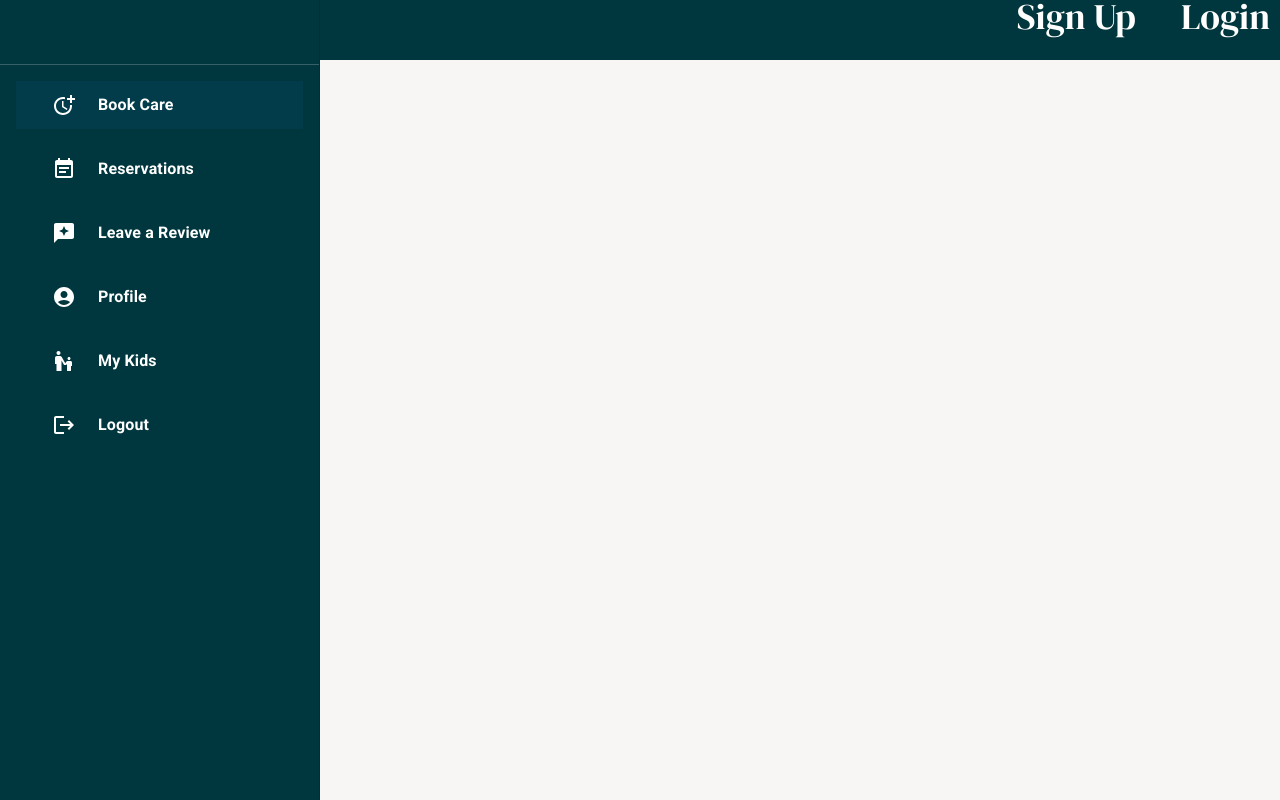
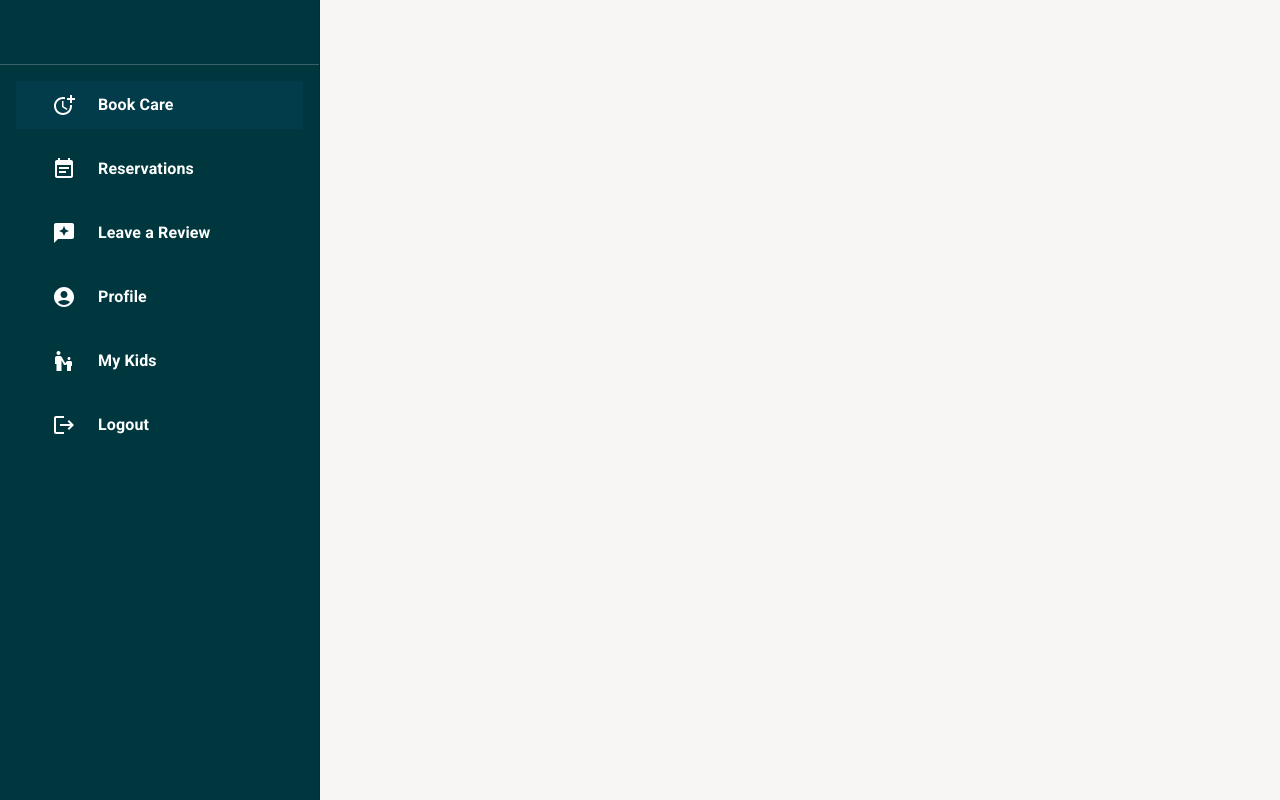
Before and after one commit to karilyn/CareBearers, a React (Create React App) app in the folder frontend/: page /dashboard in a window 1280 px wide. Built offline with nearby package versions, Linux system fonts and the light colour scheme.

Commit message:
Add OUtlet for rendering subroutes under /dashboard

```diff
--- a/frontend/src/pages/Dashboard.jsx
+++ b/frontend/src/pages/Dashboard.jsx
@@ -1,17 +1,17 @@
 import React from 'react';
-import NavigationBar from '../components/NavigationBar/NavigationBar.jsx';
 import Navbar from '../components/Dashboard/Navbar.jsx';
 import './Dashboard.scss';
+import { Outlet } from 'react-router-dom';
 
 const Dashboard = (props) => {
 
 
   return (
     <>
-    <NavigationBar />
       <div>
         <h1 className="dashboard">Dashboard</h1>
         <Navbar />
+        <Outlet />
       </div>
   </>
   )
```
